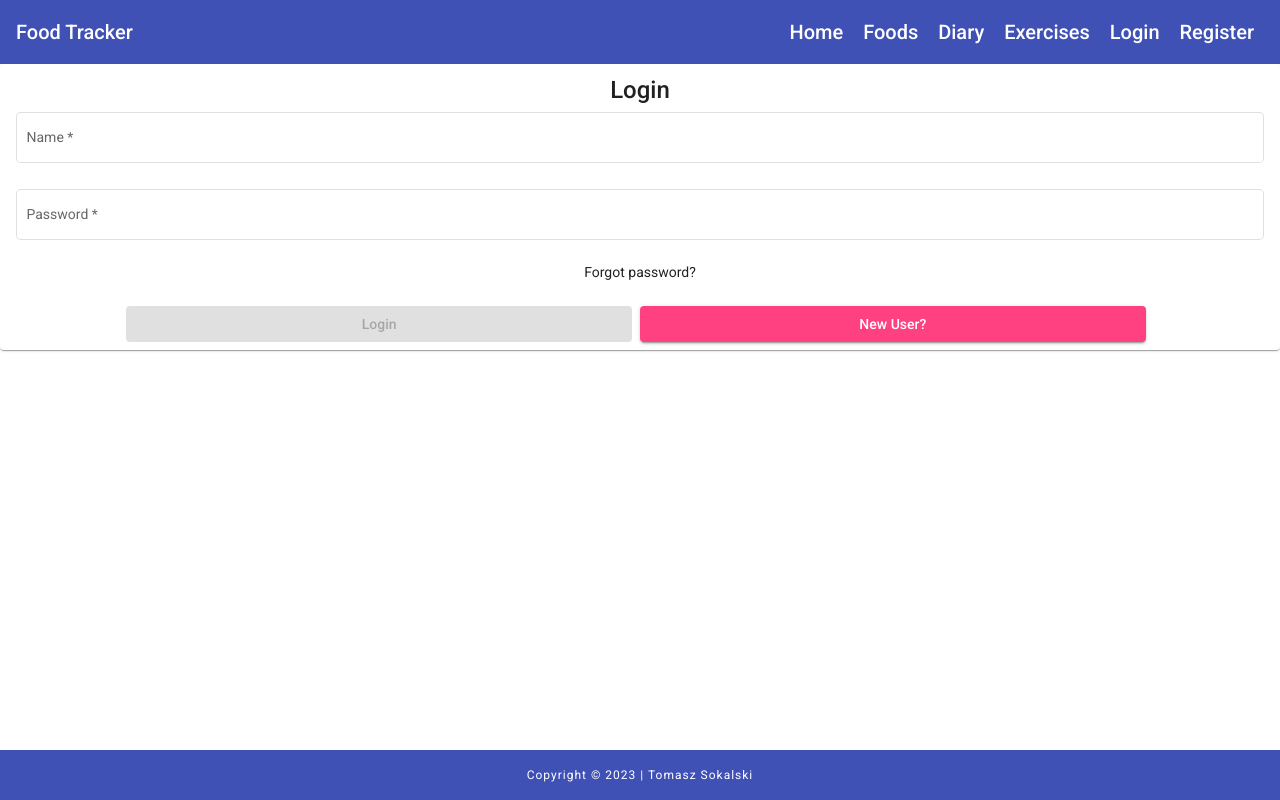
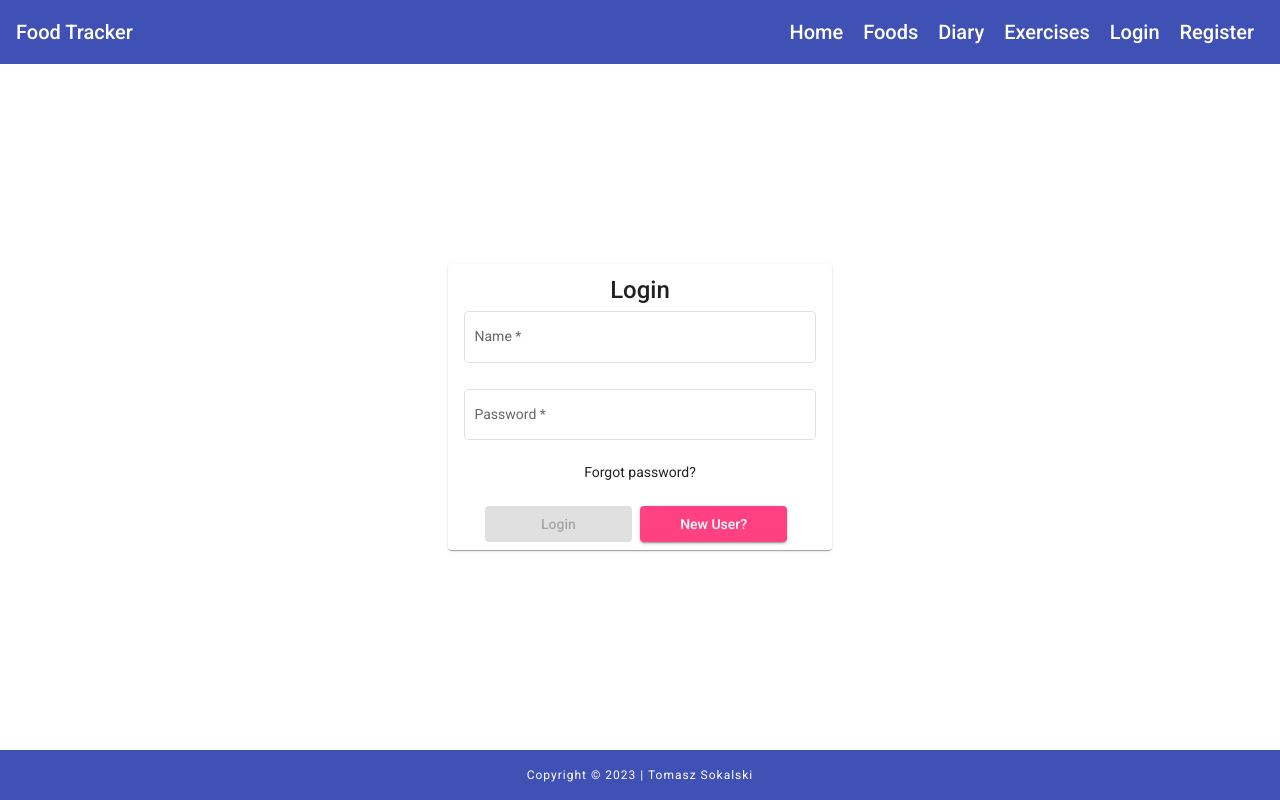
Before and after one commit to TomaszSokalski/diet-tracker, an Angular app: page /login in a window 1280 px wide. Built offline with nearby package versions, Linux system fonts and the light colour scheme.

Commit message:
add auth state

```diff
--- a/src/app/app.component.scss
+++ b/src/app/app.component.scss
@@ -6,4 +6,5 @@
 
 .app__content {
     flex-grow: 1;
+    display: flex;
 }
--- a/src/app/shared/auth/components/state/auth.state.ts
+++ b/src/app/shared/auth/components/state/auth.state.ts
@@ -8,9 +8,6 @@ import { Login } from '../login/login.interface';
   providedIn: 'root',
 })
 export class AuthState {
-  private userSource = new BehaviorSubject<Login>({} as Login);
-  user$ = this.userSource.asObservable();
-
   private postUserSource = new BehaviorSubject<Login>({} as Login);
   postUser$ = this.postUserSource.asObservable();
 
@@ -21,23 +18,6 @@ export class AuthState {
   error$ = this.errorSource.asObservable();
 
   constructor(private authService: AuthService) {}
-
-//   getUser(user: Login): void {
-//     this.updateLoading(true);
-
-//     this.authService.getUserByPassword(user).subscribe({
-//       next: (response) => {
-//         this.errorSource.next(null);
-//         this.userSource.next(response);
-//       },
-//       error: (error) => {
-//         this.errorSource.next(error);
-//       },
-//       complete: () => {
-//         this.updateLoading(false);
-//       },
-//     });
-//   }
 
   postUser(user: Login): void {
     this.updateLoading(true);
--- a/src/app/shared/components/footer/footer.component.scss
+++ b/src/app/shared/components/footer/footer.component.scss
@@ -1,8 +1,9 @@
 .footer {
     background: #3f51b5;
     text-align: center;
+
     &__text {
-        font-size: 12px;
+    font-size: 12px;
     letter-spacing: 1px;
     color: #fff;
     padding: 15px;
```
